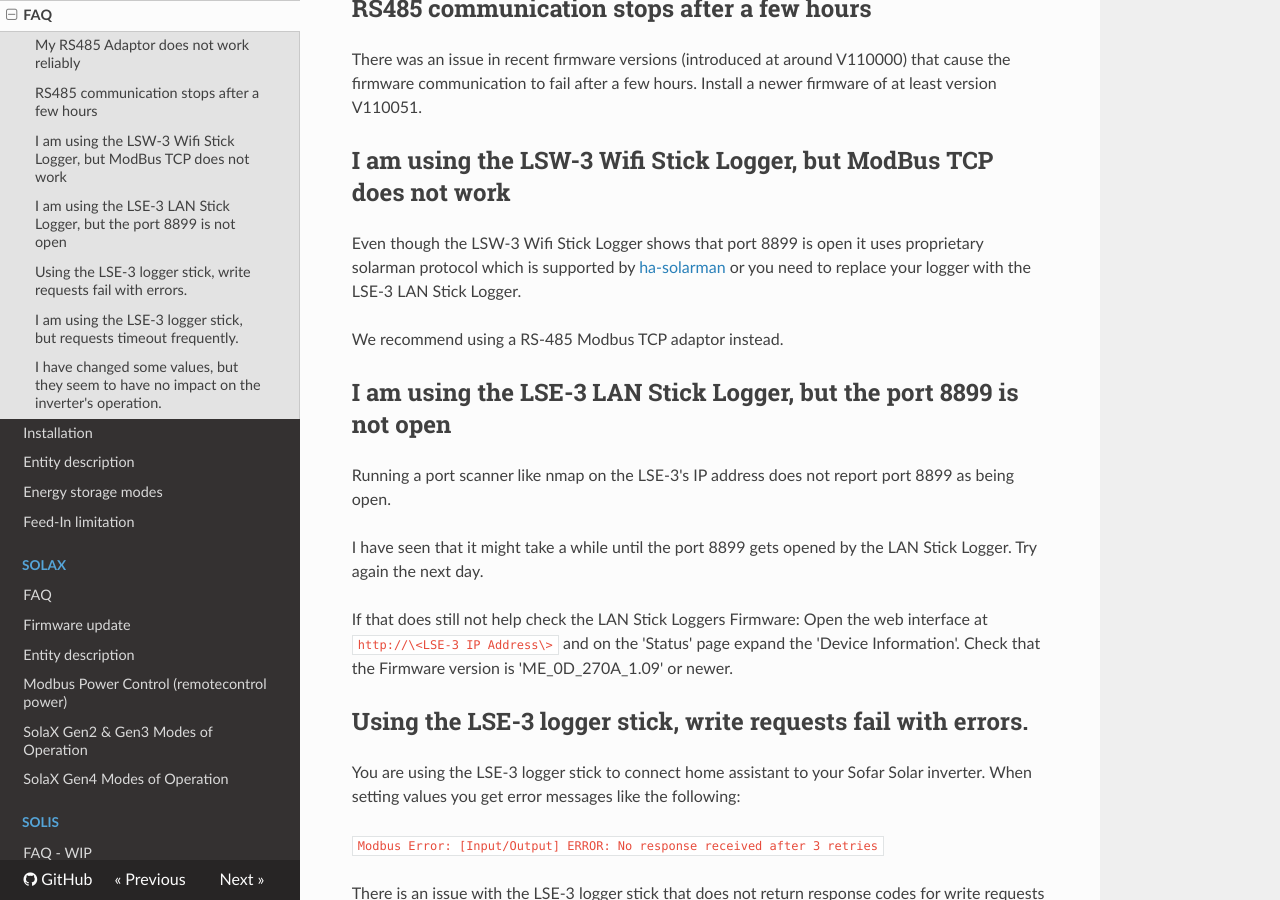
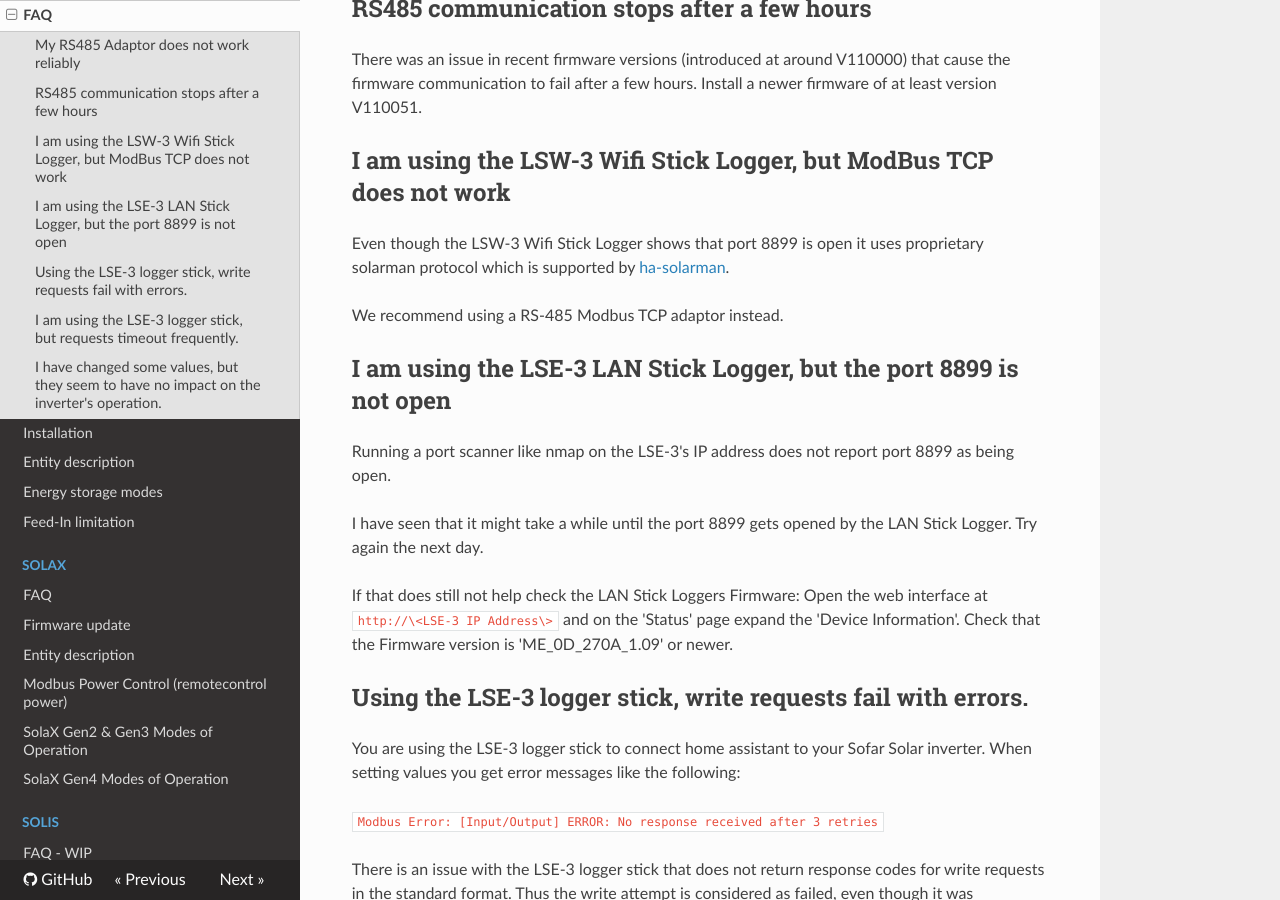
Before and after one commit to wills106/homeassistant-solax-modbus, an MkDocs documentation site: the page built from docs/sofar-faq.md, in a window 1280 px wide and 900 px high, scrolled down 416 px. Built offline with MkDocs 1.6.1, drawn with Linux system fonts in a browser that asks for light colours; nearby versions of some CDN libraries.

Commit message:
fix: Merge Remove LSE-3 recommendation from FAQ

```diff
--- a/docs/sofar-faq.md
+++ b/docs/sofar-faq.md
@@ -10,7 +10,7 @@
 
 ## I am using the LSW-3 Wifi Stick Logger, but ModBus TCP does not work
 
-Even though the LSW-3 Wifi Stick Logger shows that port 8899 is open it uses proprietary solarman protocol which is supported by [ha-solarman](https://github.com/davidrapan/ha-solarman) or you need to replace your logger with the LSE-3 LAN Stick Logger.
+Even though the LSW-3 Wifi Stick Logger shows that port 8899 is open it uses proprietary solarman protocol which is supported by [ha-solarman](https://github.com/davidrapan/ha-solarman).
 
 We recommend using a RS-485 Modbus TCP adaptor instead.
 
```
